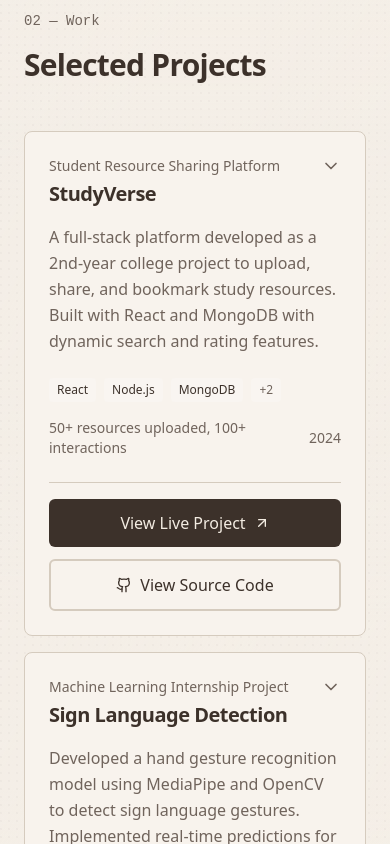
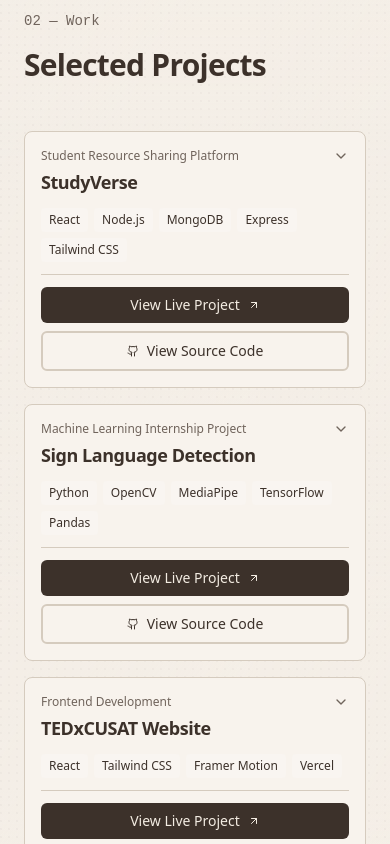
Before and after one commit to Ashwin-A-00/Portfolio, a React (Vite) app: page / in a window 390 px wide. Shown: the part 2740-3584 px from the top of the page. Built offline with nearby package versions, Linux system fonts and the light colour scheme; the HTML template or start-up script is replaced by a standard one.

Commit message:
improved work section

```diff
--- a/src/components/portfolio/Projects.tsx
+++ b/src/components/portfolio/Projects.tsx
@@ -34,36 +34,38 @@ const ProjectCard = ({
         }`}
         onClick={onToggle}
       >
-        <div className="p-6 sm:p-8">
-          <div className="flex items-start justify-between mb-4">
+        <div className="p-4 sm:p-6 lg:p-8">
+          <div className="flex items-start justify-between mb-3 sm:mb-4">
             <div className="flex-1">
-              <p className="text-sm text-muted-foreground mb-1">{project.subtitle}</p>
-              <h3 className="text-xl sm:text-2xl font-semibold group-hover:text-accent transition-colors">
+              <p className="text-xs sm:text-sm text-muted-foreground mb-1">{project.subtitle}</p>
+              <h3 className="text-lg sm:text-xl lg:text-2xl font-semibold group-hover:text-accent transition-colors">
                 {project.title}
               </h3>
             </div>
             <motion.div
               animate={{ rotate: isExpanded ? 180 : 0 }}
               transition={{ duration: 0.3 }}
-              className="ml-4 flex-shrink-0"
+              className="ml-3 sm:ml-4 flex-shrink-0"
             >
-              <ChevronDown className="w-5 h-5 text-muted-foreground" />
+              <ChevronDown className="w-4 h-4 sm:w-5 sm:h-5 text-muted-foreground" />
             </motion.div>
           </div>
 
+          {/* Description - Hidden on mobile, visible on desktop */}
           <motion.p
             layout
-            className="text-muted-foreground mb-6 leading-relaxed"
+            className="hidden sm:block text-muted-foreground mb-4 sm:mb-6 leading-relaxed"
           >
             {project.description}
           </motion.p>
 
+          {/* Technologies - Always visible, compact on mobile */}
           <motion.div
             layout
-            className="flex flex-col sm:flex-row items-start sm:items-center justify-between gap-4 mb-6"
+            className="mb-3 sm:mb-4"
           >
-            <div className="flex flex-wrap gap-2">
-              {project.tech.slice(0, isExpanded ? project.tech.length : 3).map((tech) => (
+            <div className="flex flex-wrap gap-1.5 sm:gap-2">
+              {project.tech.map((tech) => (
                 <span
                   key={tech}
                   className="px-2 py-1 text-xs rounded bg-secondary text-secondary-foreground"
@@ -71,22 +73,21 @@ const ProjectCard = ({
                   {tech}
                 </span>
               ))}
-              {!isExpanded && project.tech.length > 3 && (
-                <span className="px-2 py-1 text-xs rounded bg-secondary text-muted-foreground">
-                  +{project.tech.length - 3}
-                </span>
-              )}
-            </div>
-
-            <div className="flex items-center gap-4 text-sm text-muted-foreground">
-              <span>{project.metrics}</span>
-              <span>{project.year}</span>
             </div>
           </motion.div>
 
-          {/* Project Links - Always Visible */}
+          {/* Metrics and Year - Hidden on mobile, visible on desktop */}
+          <motion.div
+            layout
+            className="hidden sm:flex items-center gap-4 text-sm text-muted-foreground mb-4 sm:mb-6"
+          >
+            <span>{project.metrics}</span>
+            <span>{project.year}</span>
+          </motion.div>
+
+          {/* Project Links - Always Visible, compact on mobile */}
           <div
-            className="flex flex-col sm:flex-row gap-3 pt-4 border-t border-border"
+            className="flex flex-col sm:flex-row gap-2 sm:gap-3 pt-3 sm:pt-4 border-t border-border"
             onClick={(e) => e.stopPropagation()}
           >
             {project.liveUrl && project.liveUrl !== "#" && (
@@ -94,10 +95,10 @@ const ProjectCard = ({
                 href={project.liveUrl}
                 target="_blank"
                 rel="noopener noreferrer"
-                className="group/btn flex items-center justify-center gap-2 px-6 py-3 rounded-md bg-foreground text-background font-medium hover:bg-foreground/90 transition-all duration-200 hover:scale-[1.02] active:scale-[0.98]"
+                className="group/btn flex items-center justify-center gap-2 px-4 py-2 sm:px-6 sm:py-3 rounded-md bg-foreground text-background font-medium hover:bg-foreground/90 transition-all duration-200 hover:scale-[1.02] active:scale-[0.98] text-sm sm:text-base"
               >
                 <span>View Live Project</span>
-                <ArrowUpRight className="w-4 h-4 group-hover/btn:translate-x-0.5 group-hover/btn:-translate-y-0.5 transition-transform" />
+                <ArrowUpRight className="w-3 h-3 sm:w-4 sm:h-4 group-hover/btn:translate-x-0.5 group-hover/btn:-translate-y-0.5 transition-transform" />
               </a>
             )}
             {project.githubUrl && project.githubUrl !== "#" && (
@@ -105,9 +106,9 @@ const ProjectCard = ({
                 href={project.githubUrl}
                 target="_blank"
                 rel="noopener noreferrer"
-                className="group/btn flex items-center justify-center gap-2 px-6 py-3 rounded-md border-2 border-border bg-card text-foreground font-medium hover:bg-secondary hover:border-accent/50 transition-all duration-200 hover:scale-[1.02] active:scale-[0.98]"
+                className="group/btn flex items-center justify-center gap-2 px-4 py-2 sm:px-6 sm:py-3 rounded-md border-2 border-border bg-card text-foreground font-medium hover:bg-secondary hover:border-accent/50 transition-all duration-200 hover:scale-[1.02] active:scale-[0.98] text-sm sm:text-base"
               >
-                <Github className="w-4 h-4" />
+                <Github className="w-3 h-3 sm:w-4 sm:h-4" />
                 <span>View Source Code</span>
               </a>
             )}
@@ -122,7 +123,26 @@ const ProjectCard = ({
                 transition={{ duration: 0.3 }}
                 className="overflow-hidden"
               >
-                <div className="pt-4 border-t border-border mt-4">
+                <div className="pt-3 sm:pt-4 border-t border-border mt-3 sm:mt-4">
+                  {/* Description - Only visible on mobile when expanded */}
+                  <div className="sm:hidden mb-4">
+                    <p className="text-sm text-muted-foreground leading-relaxed">
+                      {project.description}
+                    </p>
+                  </div>
+
+                  {/* Metrics and Year - Only visible on mobile when expanded */}
+                  <div className="sm:hidden mb-4 p-3 rounded-md bg-secondary/50 border border-border">
+                    <p className="text-xs text-muted-foreground mb-1">
+                      <span className="font-semibold text-foreground">Metrics:</span> {project.metrics}
+                    </p>
+                    <p className="text-xs text-muted-foreground">
+                      <span className="font-semibold text-foreground">Year:</span> {project.year}
+                    </p>
+                  </div>
+
+                  {/* Desktop expanded content */}
+                  <div className="hidden sm:block">
                     <div className="mb-4">
                       <h4 className="text-sm font-semibold mb-3 text-foreground">All Technologies</h4>
                       <div className="flex flex-wrap gap-2">
@@ -144,6 +164,7 @@ const ProjectCard = ({
                       <p className="text-sm text-muted-foreground">
                         <span className="font-semibold text-foreground">Year:</span> {project.year}
                       </p>
+                    </div>
                   </div>
                 </div>
               </motion.div>
```
Lines whose indentation alone changed are shown as unchanged.
